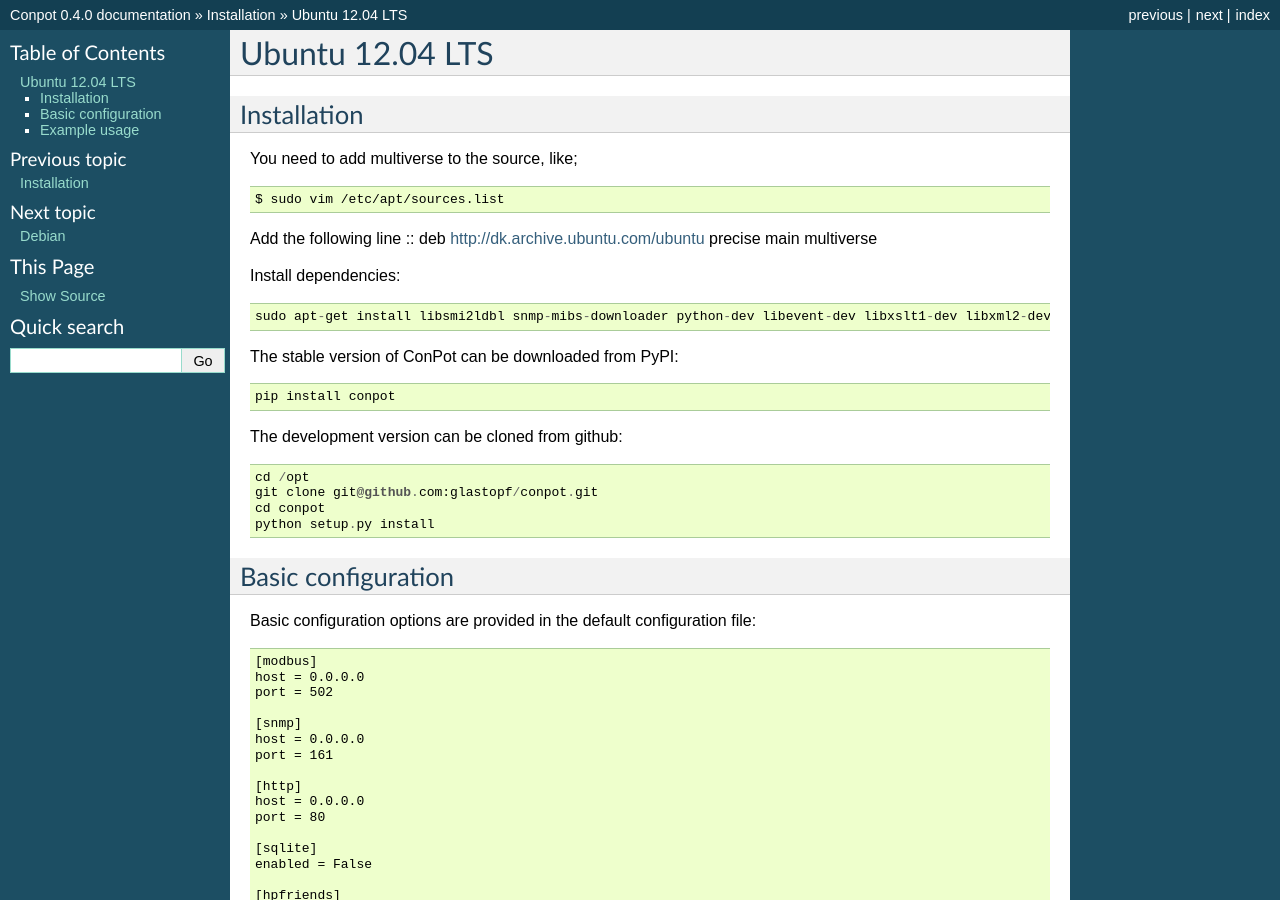
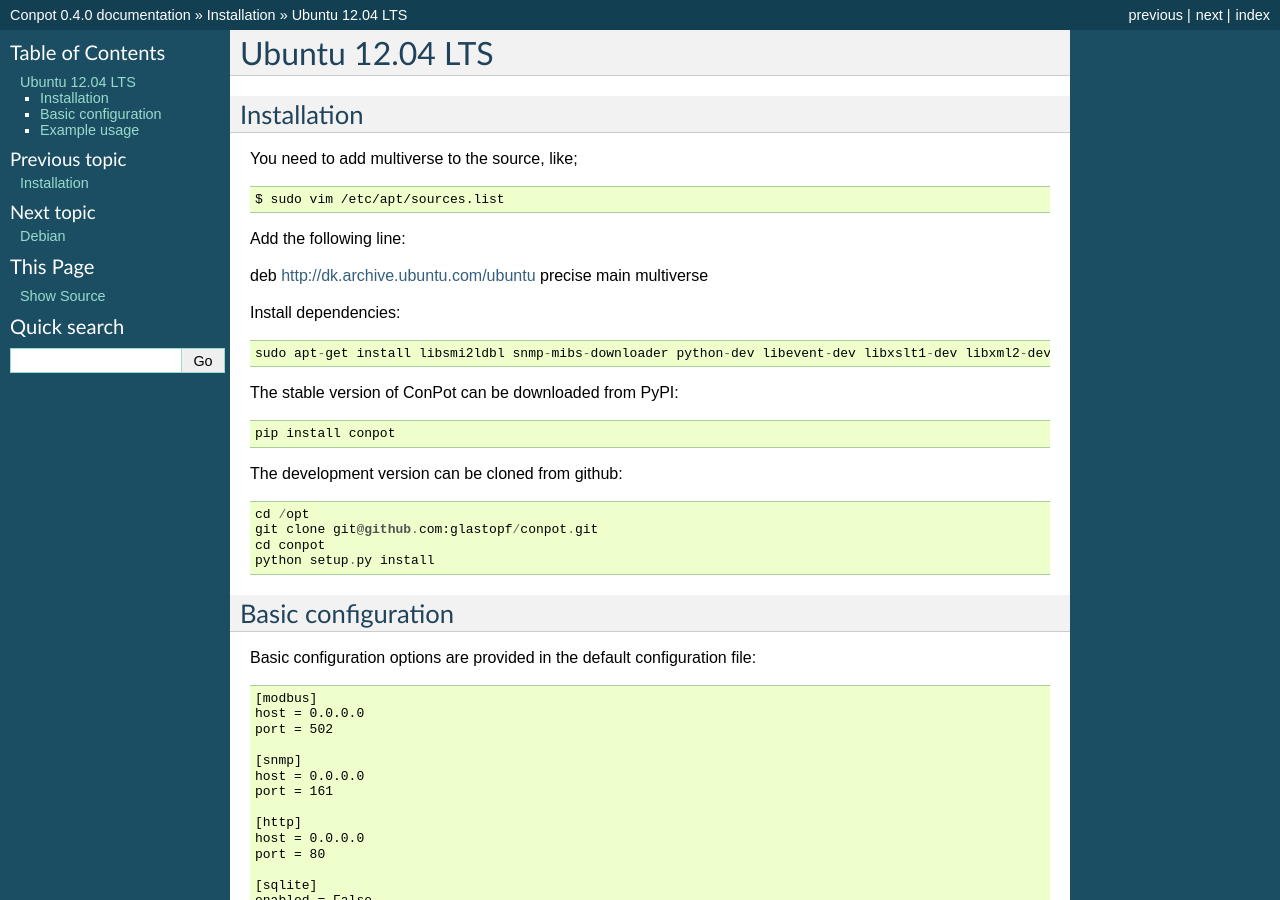
Before and after one commit to logictitans/PLC-conpot, a Sphinx documentation site: the page built from docs/source/installation/ubuntu.rst, in a window 1280 px wide and 900 px high. Built offline with Sphinx 7.4.7, drawn with Linux system fonts in a browser that asks for light colours; the version number is read from the project's files by our own code.

```diff
--- a/docs/source/installation/ubuntu.rst
+++ b/docs/source/installation/ubuntu.rst
@@ -9,8 +9,8 @@ You need to add multiverse to the source, like;
 
 $ sudo vim /etc/apt/sources.list
 
-Add the following line
-::
+Add the following line:
+
 deb http://dk.archive.ubuntu.com/ubuntu precise main multiverse
 
 Install dependencies:
```
